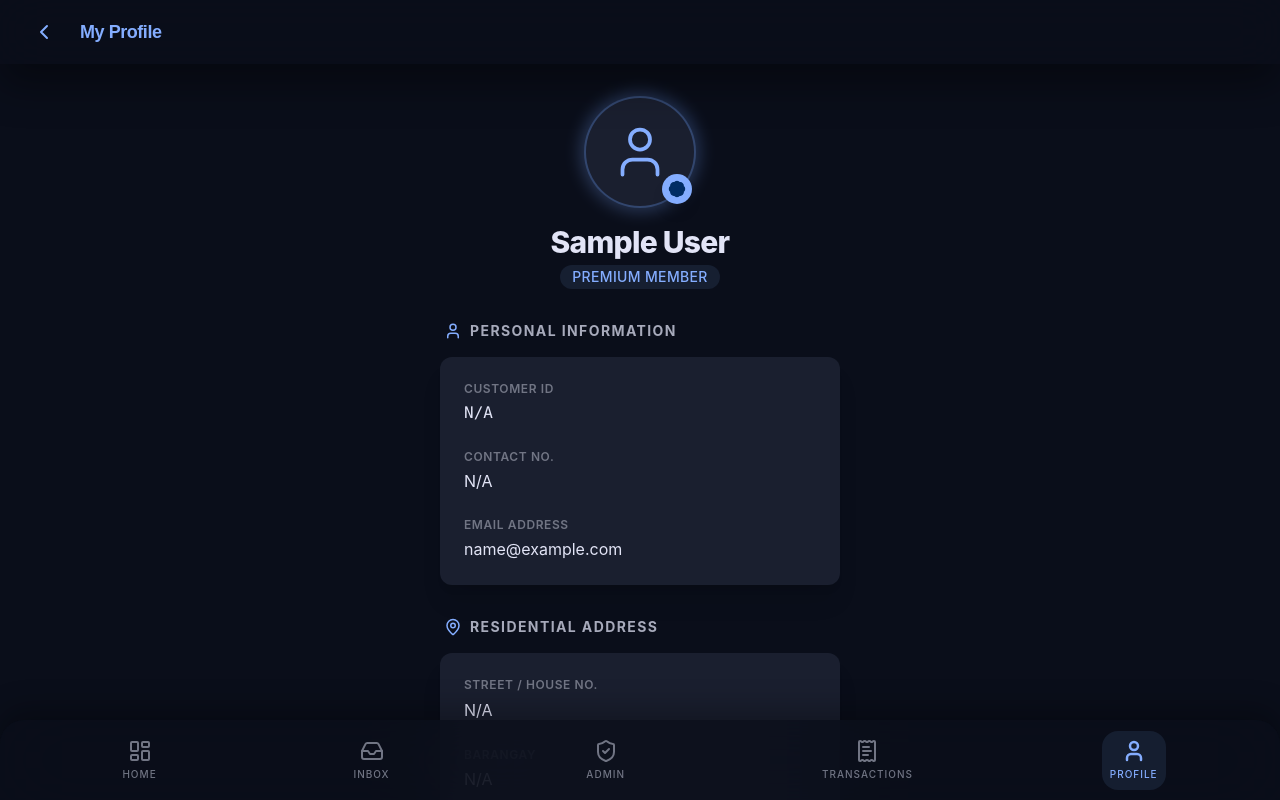
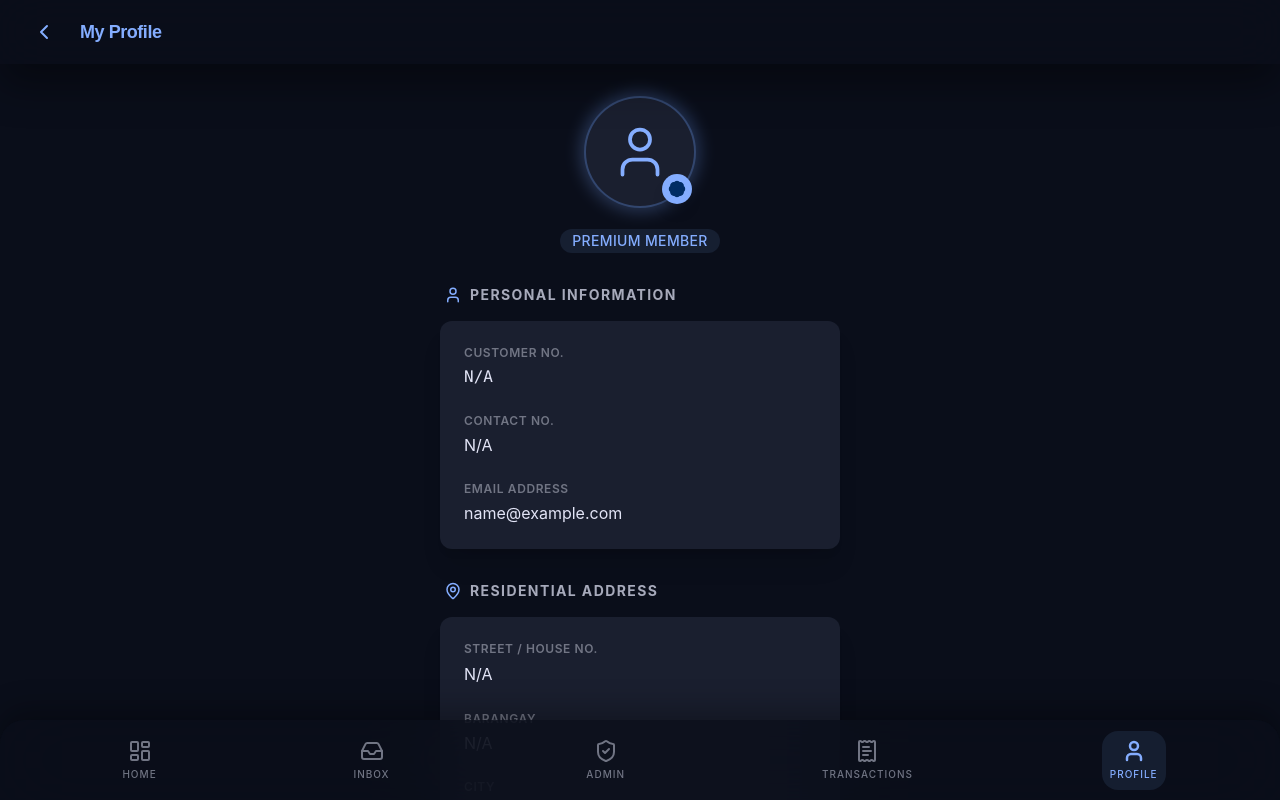
Before and after one commit to Blaizy20/CredenceLend-mobile, a React (Vite) app: page /profile in a window 1280 px wide. Shown: the top 800 px of the page. Built offline with nearby package versions, Linux system fonts and the light colour scheme; no server answers; sample sign-in values are in the browser's storage.

Commit message:
profile contact no and customer id

```diff
--- a/src/pages/Profile.tsx
+++ b/src/pages/Profile.tsx
@@ -12,7 +12,11 @@ export default function Profile() {
   React.useEffect(() => {
     const storedUser = localStorage.getItem('user');
     if (storedUser) {
-      setUser(JSON.parse(storedUser));
+      try {
+        setUser(JSON.parse(storedUser));
+      } catch {
+        navigate('/login');
+      }
     } else {
       navigate('/login');
     }
@@ -20,18 +24,17 @@ export default function Profile() {
 
   const handleLogout = () => {
     localStorage.removeItem('user');
-    navigate('/login');
+    navigate('/login', { replace: true });
   };
 
   if (!user) return null;
 
   return (
     <div className="min-h-screen bg-background pb-32">
-      <TopBar
-        title="My Profile"
-      />
+      <TopBar title="My Profile" />
 
       <main className="pt-24 pb-12 px-6 max-w-md mx-auto space-y-8">
+
         {/* Profile Header */}
         <section className="flex flex-col items-center text-center space-y-4">
           <div className="relative group">
@@ -44,8 +47,12 @@ export default function Profile() {
             </div>
           </div>
           <div className="space-y-1">
-            <h2 className="text-3xl font-extrabold tracking-tight text-on-surface">{user.firstName} {user.lastName}</h2>
-            <p className="text-primary font-medium tracking-wide text-sm bg-primary/10 px-3 py-0.5 rounded-full inline-block">PREMIUM MEMBER</p>
+            <h2 className="text-3xl font-extrabold tracking-tight text-on-surface">
+              {user.first_name} {user.last_name}
+            </h2>
+            <p className="text-primary font-medium tracking-wide text-sm bg-primary/10 px-3 py-0.5 rounded-full inline-block">
+              PREMIUM MEMBER
+            </p>
           </div>
         </section>
 
@@ -53,7 +60,9 @@ export default function Profile() {
         <section className="space-y-4">
           <div className="flex items-center gap-2 px-1">
             <User className="text-primary" size={18} />
-            <h3 className="text-sm font-bold uppercase tracking-widest text-on-surface-variant">Personal Information</h3>
+            <h3 className="text-sm font-bold uppercase tracking-widest text-on-surface-variant">
+              Personal Information
+            </h3>
           </div>
           <motion.div
             initial={{ opacity: 0, scale: 0.98 }}
@@ -62,16 +71,16 @@ export default function Profile() {
           >
             <div className="grid grid-cols-1 gap-6">
               <div className="space-y-1">
-                <p className="text-xs font-semibold text-outline tracking-wider uppercase">Customer ID</p>
-                <p className="text-on-surface font-mono text-base">{user.customerNo || 'N/A'}</p>
+                <p className="text-xs font-semibold text-outline tracking-wider uppercase">Customer No.</p>
+                <p className="text-on-surface font-mono text-base">{user.customer_no || 'N/A'}</p>
               </div>
               <div className="space-y-1">
                 <p className="text-xs font-semibold text-outline tracking-wider uppercase">Contact No.</p>
-                <p className="text-on-surface text-base">{user.contactNo || 'N/A'}</p>
+                <p className="text-on-surface text-base">{user.contact_no || 'N/A'}</p>
               </div>
               <div className="space-y-1">
                 <p className="text-xs font-semibold text-outline tracking-wider uppercase">Email Address</p>
-                <p className="text-on-surface text-base">{user.email}</p>
+                <p className="text-on-surface text-base">{user.email || 'N/A'}</p>
               </div>
             </div>
           </motion.div>
@@ -81,7 +90,9 @@ export default function Profile() {
         <section className="space-y-4">
           <div className="flex items-center gap-2 px-1">
             <MapPin className="text-primary" size={18} />
-            <h3 className="text-sm font-bold uppercase tracking-widest text-on-surface-variant">Residential Address</h3>
+            <h3 className="text-sm font-bold uppercase tracking-widest text-on-surface-variant">
+              Residential Address
+            </h3>
           </div>
           <motion.div
             initial={{ opacity: 0, scale: 0.98 }}
@@ -113,13 +124,14 @@ export default function Profile() {
         {/* Logout */}
         <section className="pt-6">
           <button
-            onClick={() => navigate('/login')}
+            onClick={handleLogout}
             className="w-full flex items-center justify-center gap-2 py-4 px-6 rounded-full bg-secondary-container/10 border border-secondary-container/20 text-secondary hover:bg-secondary-container/20 transition-all duration-300 font-bold active:scale-95"
           >
             <LogOut size={20} />
             <span>Logout from Credence</span>
           </button>
         </section>
+
       </main>
 
       <BottomNav />
```
